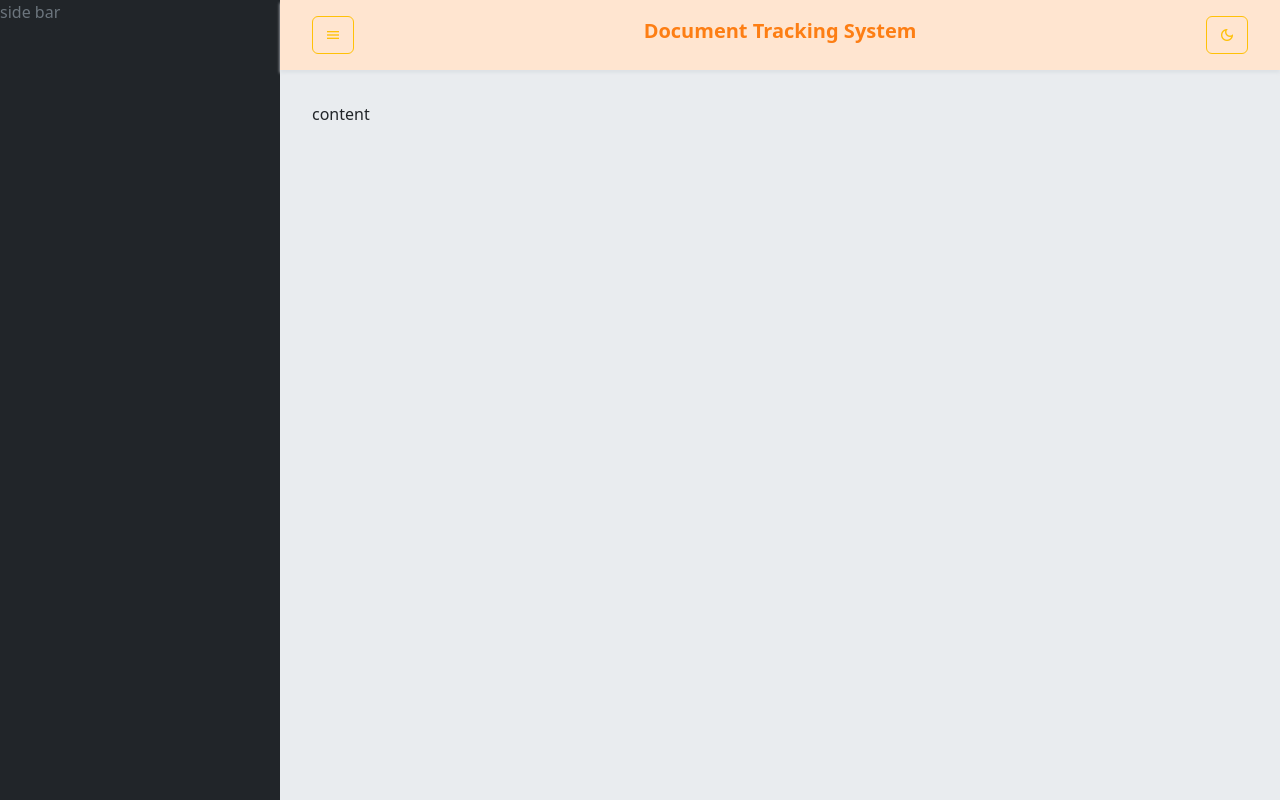
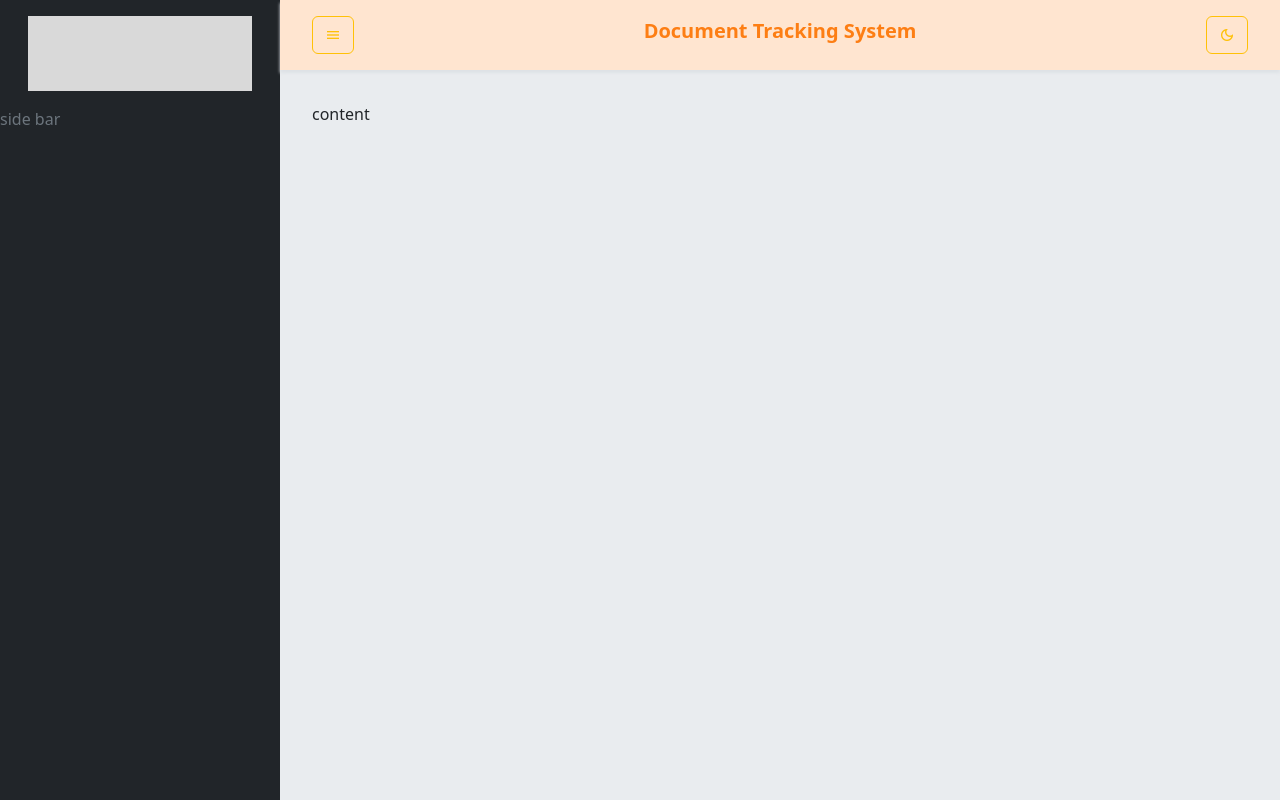
Before and after one commit to chocomilku/dts, a plain HTML site: page dashboard.html in a window 1280 px wide. Drawn offline with Linux system fonts and the light colour scheme.

Commit message:
added sidebar banner

```diff
--- a/css/style.css
+++ b/css/style.css
@@ -27,7 +27,6 @@
 }
 
 /* layout specfic */
-
 .page {
     min-height: 100vh;
     display: flex;
@@ -42,7 +41,7 @@
     color: var(--bs-gray-600);
 }
 
-.page > .content {
+.content {
     width: 100%;
 }
 
@@ -50,7 +49,7 @@
     padding: 2rem;
 }
 
-.page .topbar {
+.topbar {
     display: flex;
     justify-content: space-between;
     align-items: center;
@@ -63,3 +62,15 @@
     font-weight: bold;
     color: var(--bs-orange-500);
 }
+
+.sidebar {
+    display: flex;
+    flex-direction: column;
+}
+
+.sidebar__banner {
+    width: 80%;
+    max-height: 75px;
+    margin: 1rem auto;
+    object-fit: cover;
+}
--- a/dashboard.html
+++ b/dashboard.html
@@ -12,8 +12,10 @@
 
 <body>
     <div class="page">
-        <nav>
+        <nav class="sidebar">
+            <img src="./static/Logo Banner.png" alt="banner" class="sidebar__banner">
             side bar
+
         </nav>
         <div class="content">
             <nav class="topbar">
```
Also changed, not shown: static/Logo Banner.png (added).
